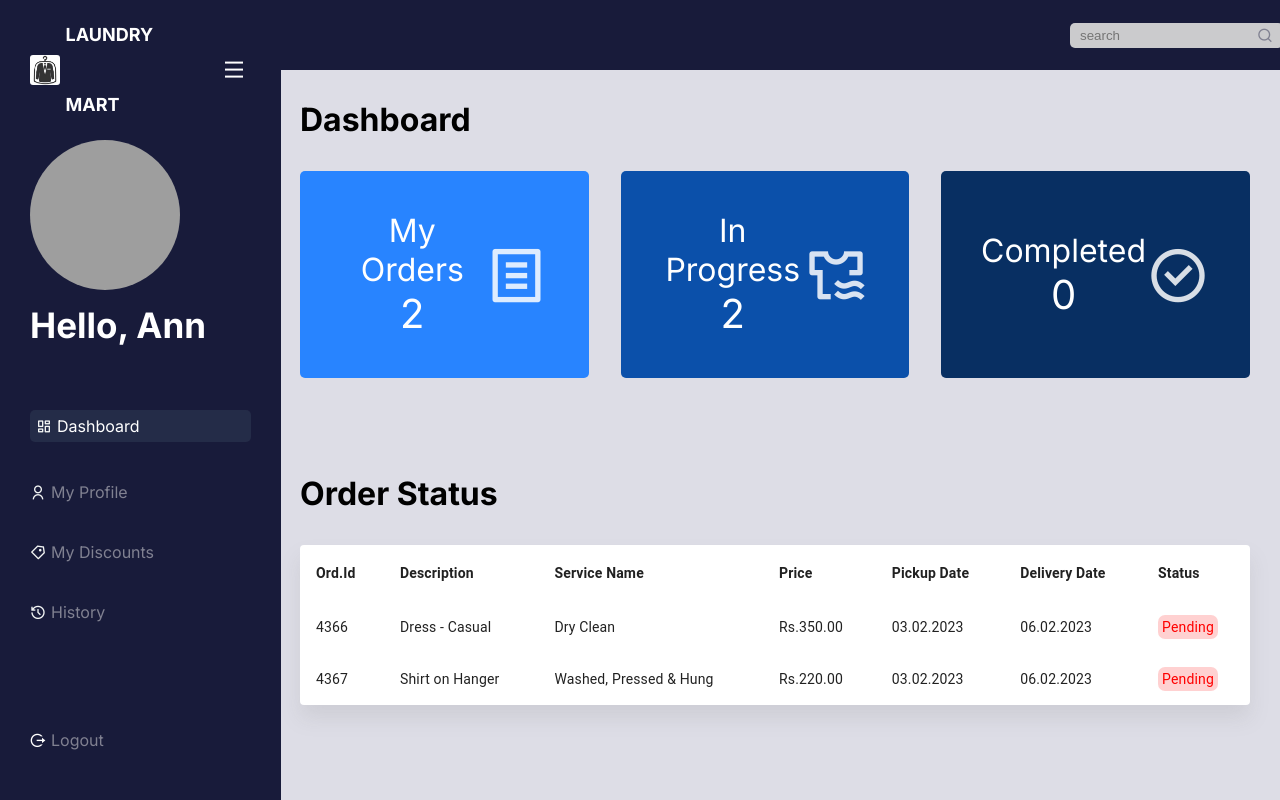
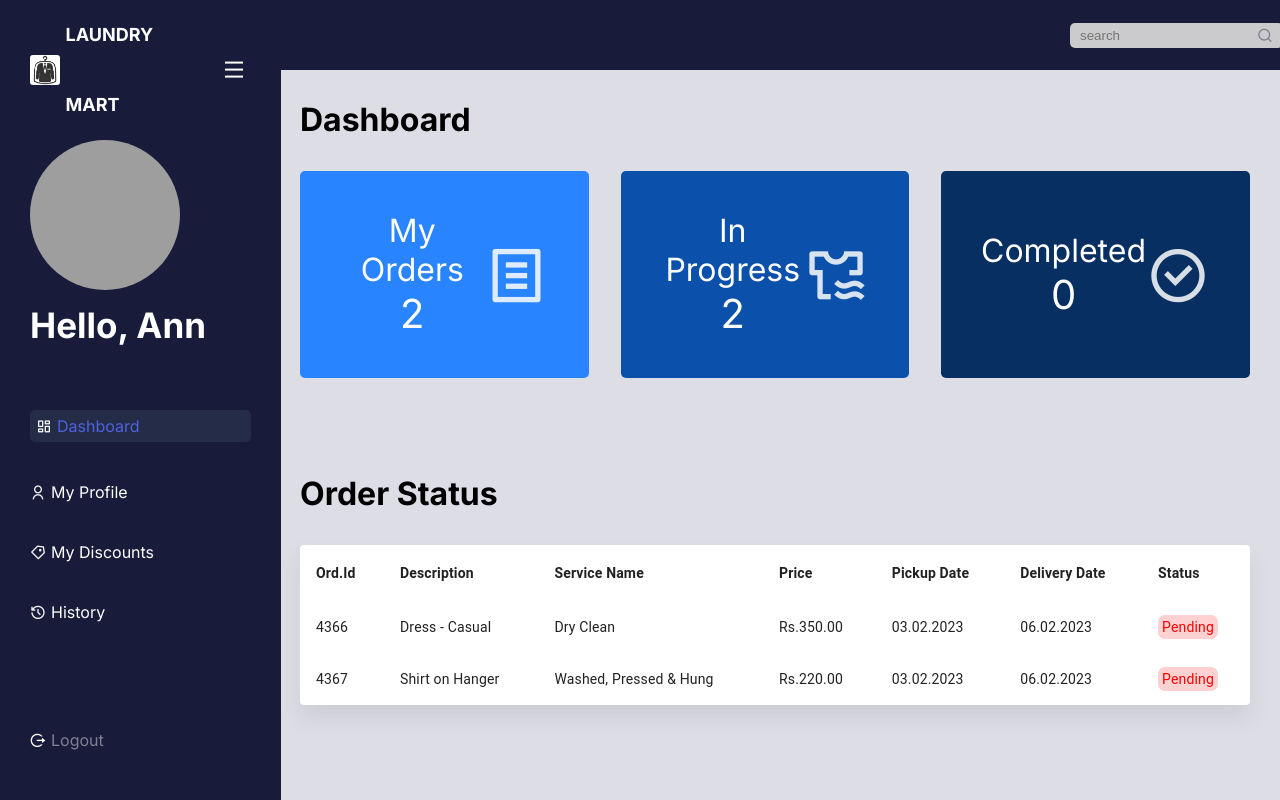
Before and after one commit to RuntimeTerrorOG/onlinedeliveryportal-frontend, a React (Create React App) app: page /dashboard in a window 1280 px wide. Built offline with nearby package versions, Linux system fonts and the light colour scheme; grey boxes are pictures that could not be loaded.

Commit message:
changed colour

```diff
--- a/src/components/Sidebar/Sidebar.css
+++ b/src/components/Sidebar/Sidebar.css
@@ -99,7 +99,7 @@
     display: flex;
     row-gap: 2.5rem ;
     flex-direction: column;
-    color: var(--small-text-color);
+    color: white;
 }
 
 .nav__link i {
@@ -107,7 +107,7 @@
 }
 
 .nav__active{
-    color: white;
+    color: rgb(78, 98, 223);
     background: #b7ffe913;
     padding: 6px;
     border-radius: 5px;
```
